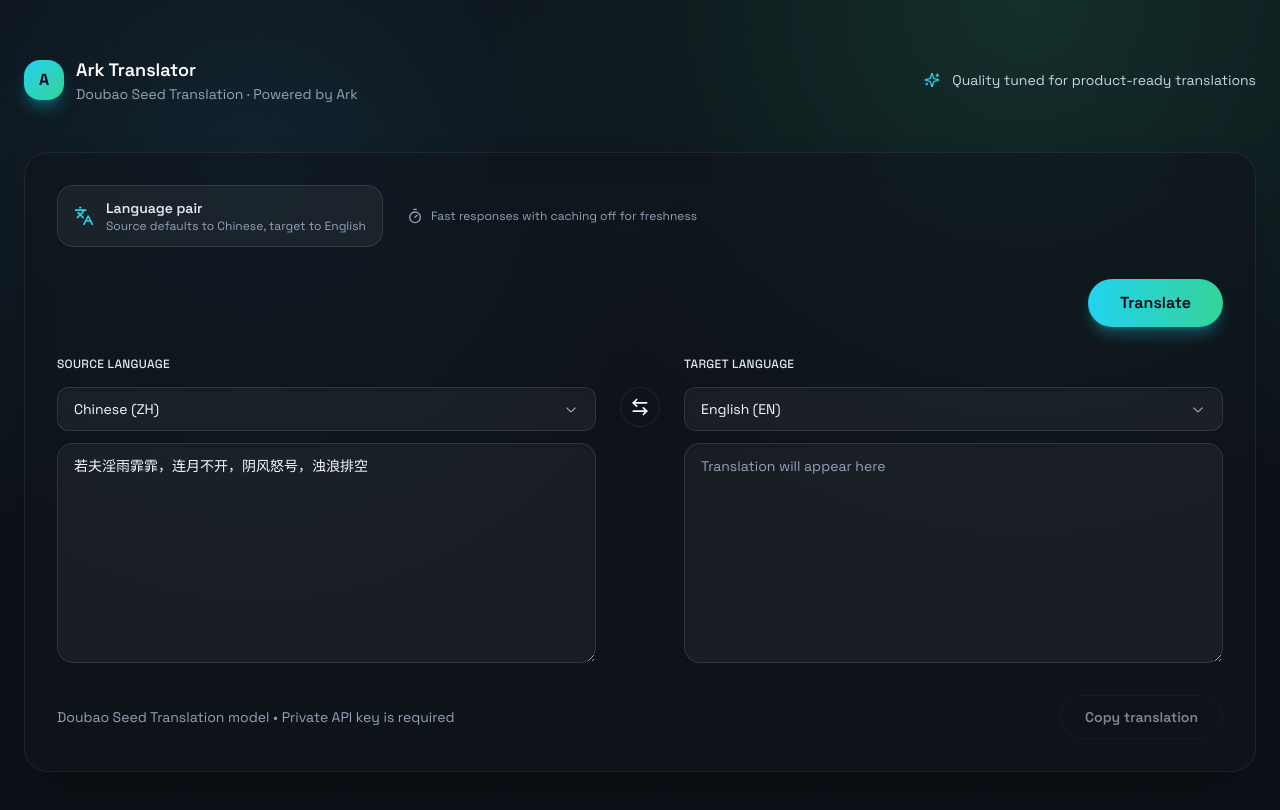
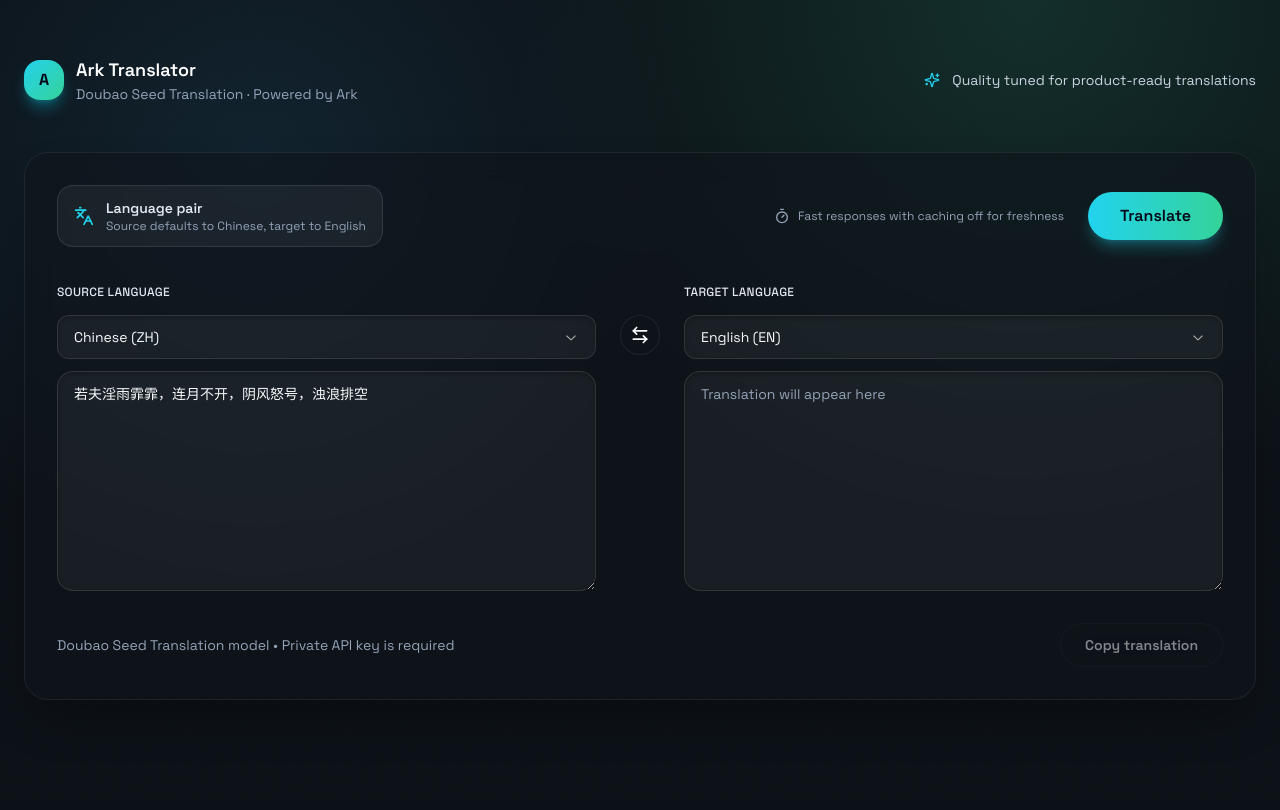
Before and after one commit to IZSSERAFIM/ARK_DST-Translator, a Next.js app: page / in a window 1280 px wide. Shown: the top 810 px of the page. Built offline with nearby package versions, Linux system fonts and the light colour scheme.

Commit message:
fix some bugs

```diff
--- a/app/page.tsx
+++ b/app/page.tsx
@@ -79,7 +79,7 @@
   const handleCopy = async () => {
     if (!translation) return;
     try {
-      await navigator.clipboard.writeText(translation);
+      await navigator.clipboard.writeText(translation.trimEnd());
     } catch (err) {
       console.error("Copy failed", err);
     }
@@ -102,7 +102,7 @@
 
   return (
     <main className="min-h-screen px-6 pb-24 pt-14">
-      <div className="mx-auto max-w-7xl space-y-12">
+      <div className="mx-auto max-w-9xl space-y-12">
         <header className="flex items-center justify-between gap-4">
           <div className="flex items-center gap-3">
             <div className="h-10 w-10 rounded-2xl bg-gradient-to-br from-cyan-400 to-emerald-400 text-slate-950 font-black grid place-items-center shadow-lg shadow-cyan-500/40">
@@ -122,7 +122,7 @@
         </header>
 
         <div className="glass rounded-3xl p-8 shadow-2xl shadow-black/30">
-          <div className="mb-8 flex flex-wrap items-center gap-6">
+          <div className="mb-8 flex flex-wrap items-center justify-between gap-6">
             <div className="flex items-center gap-3 rounded-2xl border border-white/10 bg-white/5 px-4 py-3">
               <Languages className="h-5 w-5 text-cyan-400" />
               <div>
@@ -134,13 +134,11 @@
                 </p>
               </div>
             </div>
+            <div className="flex items-center gap-6">
               <div className="flex items-center gap-2 text-xs text-slate-400">
                 <Timer className="h-4 w-4" />
                 <span>Fast responses with caching off for freshness</span>
               </div>
-          </div>
-
-          <div className="mb-6 flex justify-end">
               <Button
                 type="button"
                 size="lg"
@@ -149,6 +147,7 @@
               >
                 {loading ? "Translating..." : "Translate"}
               </Button>
+            </div>
           </div>
 
           <div className="grid gap-6 md:grid-cols-[1fr_auto_1fr] items-start">
```
Lines whose indentation alone changed are shown as unchanged.
